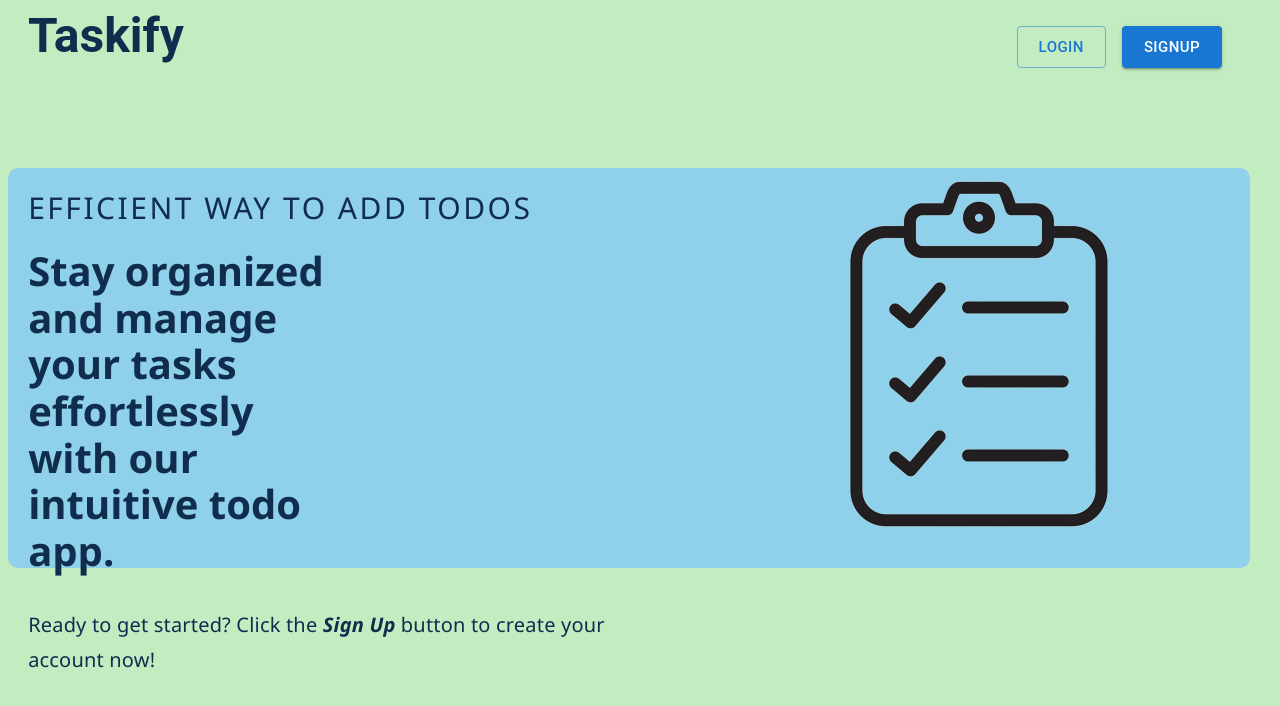
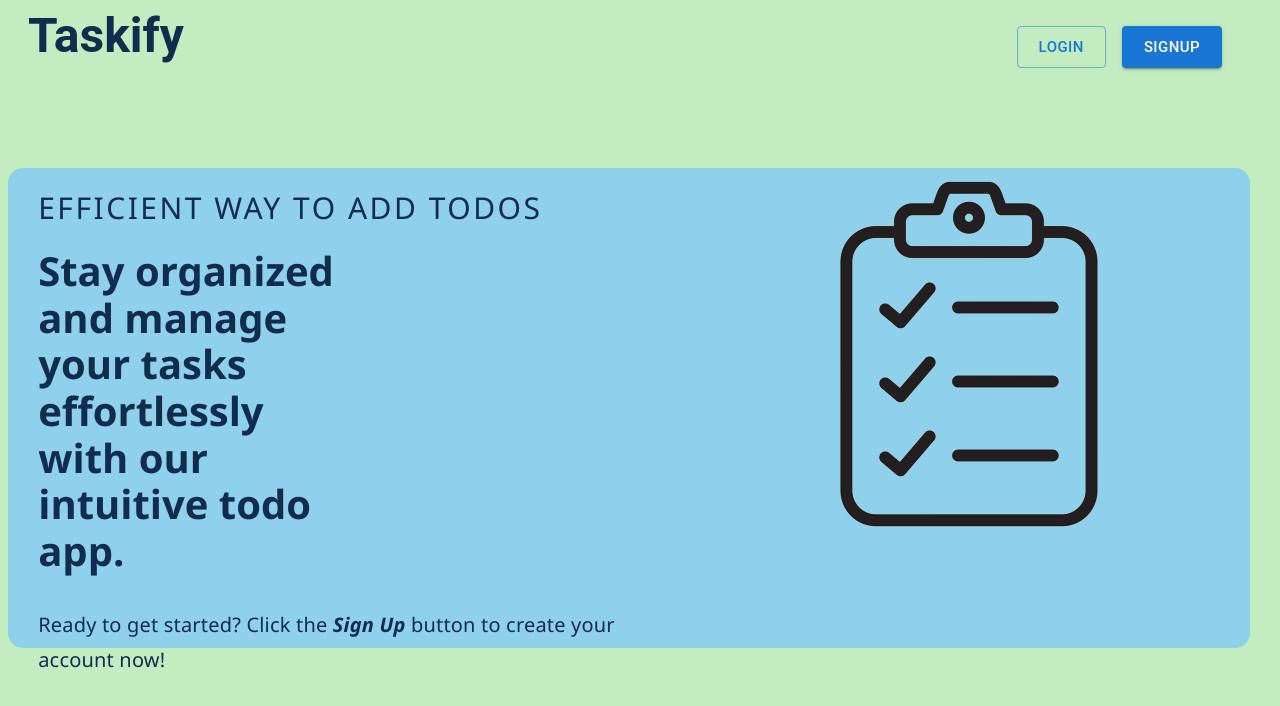
Before and after one commit to paramveer7267/Taskify, a React (Vite) app in the folder Frontend/: page / in a window 1280 px wide. Shown: the top 706 px of the page. Built offline with nearby package versions, Linux system fonts and the light colour scheme.

Commit message:
Update Landing.jsx

```diff
--- a/Frontend/src/components/Landing.jsx
+++ b/Frontend/src/components/Landing.jsx
@@ -1,47 +1,81 @@
-import {Box , Stack , Typography} from "@mui/material";
-import logo from './asset/asset-1.png'
+import { Box, Stack, Typography, useMediaQuery } from "@mui/material";
+import logo from "./asset/asset-1.png";
+
 const cardStyle = {
-    marginTop: '100px',
+  marginTop: "100px",
 };
 
 const boxStyle = {
-    backgroundColor: '#8fd0ea',
-    borderRadius: '10px',
-    width: '97vw',
-    height: '50vh',
+  backgroundColor: "#8fd0ea",
+  borderRadius: "15px",
+  width: "97vw",
+  height: "50vh",
 };
+
 const Landing = () => {
-    return(
+  const isMobile = useMediaQuery("(max-width:600px)");
+
+  return (
     <>
       <div className="card" style={cardStyle}>
         <Stack
-                direction={"row"}
+          direction={isMobile ? "column" : "row"}
           justifyContent={"space-around"}
-                spacing={0}
-                color={'#112D4E'}
+          alignItems={isMobile ? "center" : "flex-start"}
+          spacing={isMobile ? 2 : 0}
+          color={"#112D4E"}
           className="box"
-                style={boxStyle}
+          style={{
+            ...boxStyle,
+            height: isMobile ? "auto" : "60vh",
+            padding: "0",
+          }}
         >
           <Stack
-                    alignItems={"flex-start"}
-                    width={'50%'}
+            alignItems={isMobile ? "center" : "flex-start"}
+            width={isMobile ? "100%" : "50%"}
+            textAlign={isMobile ? "center" : "left"}
           >
-                    <Typography variant="overline" fontSize={30} fontWeight={200} fontFamily={'Segoe UI'}>Efficient way to add todos</Typography>
-                    <Typography variant="h3" mb={4} fontSize={40} fontWeight={800} fontFamily={'Segoe UI'} width={'50%'}>Stay organized and manage your tasks effortlessly with our intuitive todo app.</Typography>
-                    <Typography variant="subtitle1" fontSize={20} fontFamily={'Segoe UI'}>Ready to get started? Click the <strong><i>Sign Up</i></strong> button to create your account now!</Typography>
+            <Typography
+              variant="overline"
+              fontSize={isMobile ? 24 : 30}
+              fontWeight={200}
+              fontFamily={"Segoe UI"}
+            >
+              Efficient way to add todos
+            </Typography>
+            <Typography
+              variant="h3"
+              mb={isMobile ? 2 : 4}
+              fontSize={isMobile ? 30 : 40}
+              fontWeight={800}
+              fontFamily={"Segoe UI"}
+              width={isMobile ? "100%" : "50%"}
+            >
+              Stay organized and manage your tasks effortlessly with our
+              intuitive todo app.
+            </Typography>
+            <Typography
+              variant="subtitle1"
+              fontSize={isMobile ? 18 : 20}
+              fontFamily={"Segoe UI"}
+            >
+              Ready to get started? Click the{" "}
+              <strong>
+                <i>Sign Up</i>
+              </strong>{" "}
+              button to create your account now!
+            </Typography>
           </Stack>
           <Stack justifyContent={"flex-start"} alignItems={"center"}>
-                </Stack>
-                <Stack justifyContent={"flex-start"} alignItems={"center"}>
-                <Box marginTop={-8}>
-                    <img src={logo} alt="Image" width={"100%"} />
+            <Box marginTop={isMobile ? 0 : -8}>
+              <img src={logo} alt="Image" width={isMobile ? "80%" : "100%"} />
             </Box>
           </Stack>
         </Stack>
       </div>
     </>
-    )
-}
-
+  );
+};
 
 export default Landing;
```
Lines whose indentation alone changed are shown as unchanged.
